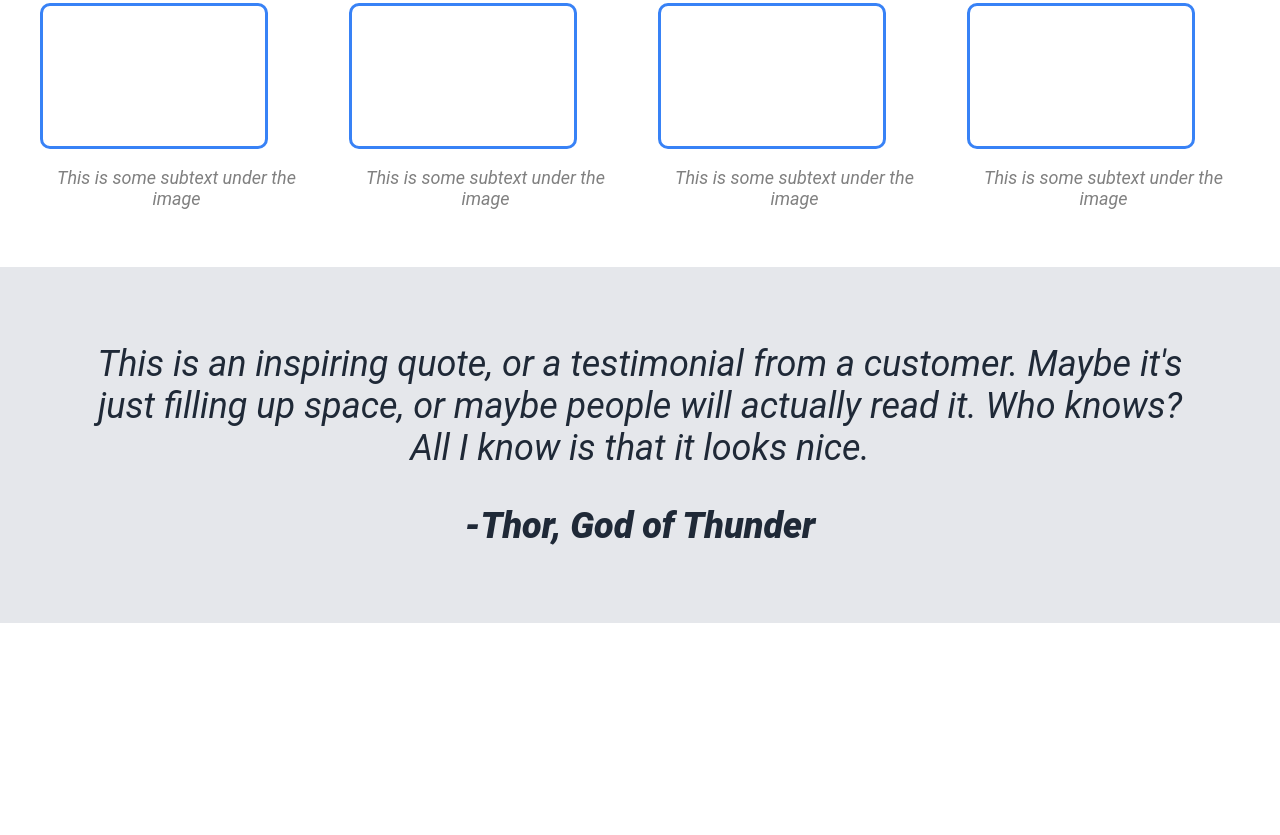
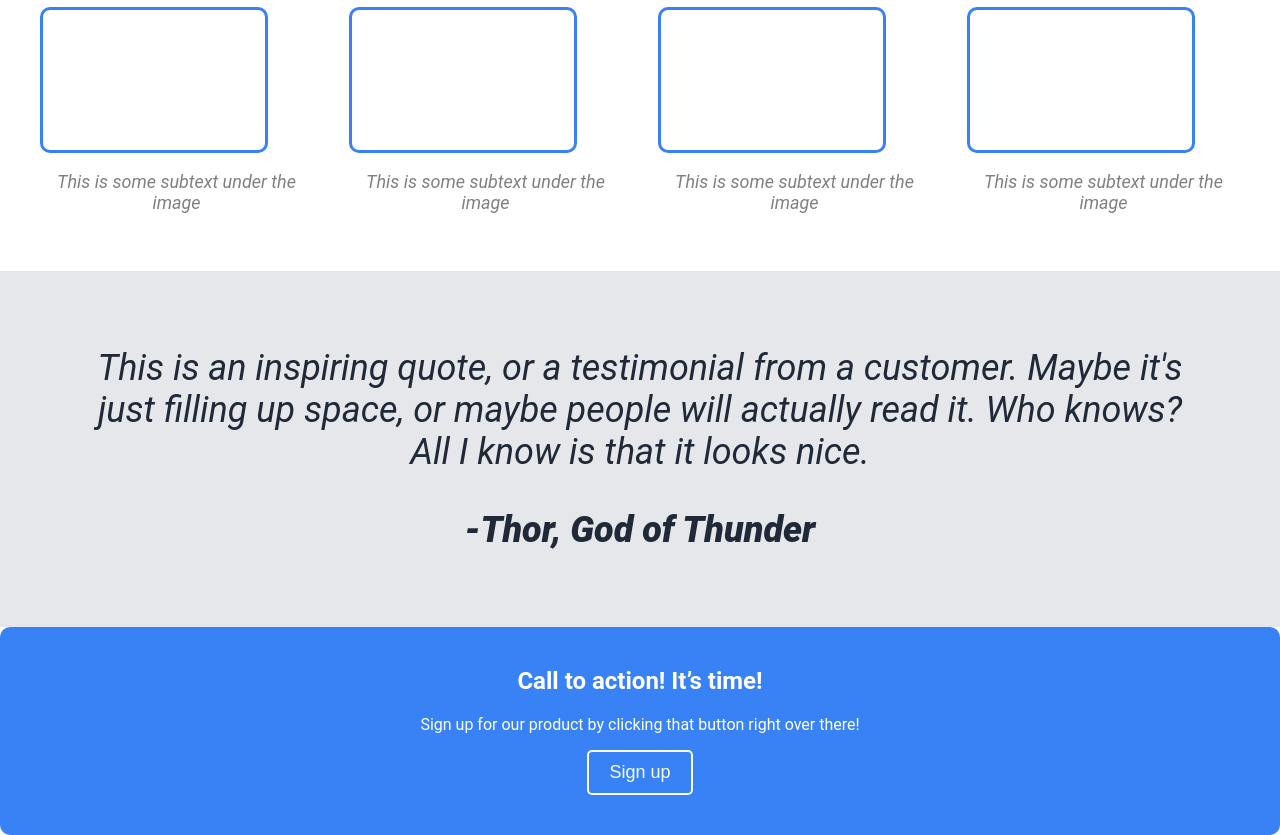
Before and after one commit to NoLuckNick/Landing-Page, a plain HTML site: page index.html in a window 1280 px wide. Shown: the part 536-1371 px from the top of the page. Before the commit the page ends 1159 px from the top, so only its background shows below. Drawn offline with Linux system fonts and the light colour scheme.

Commit message:
Added call to action section

```diff
--- a/index.html
+++ b/index.html
@@ -18,6 +18,7 @@
         </div>
     </header>
 
+    <main>
     <section class="hero">
         <div class="container">
             <div class="hero-content">
@@ -61,6 +62,17 @@ is that it looks nice.</p>
         </div>
     </section>
 
+    <section class="cta">
+        <div class="container">
+          <div class="cta-content">
+            <h2>Call to action! It’s time!</h2>
+            <p>Sign up for our product by clicking that button right over there!</p>
+            <button class="button">Sign up</button>
+          </div>
+        </div>
+      </section>
+    </main>
+
 
 </body>
 </html>
--- a/style.css
+++ b/style.css
@@ -74,11 +74,11 @@ button{
 
 .button{
     background-color: #3882F6;
-    border: none;
     padding: 10px 20px;
     font-size: 18px;
     border-radius: 5px;
     color: #F9FAF8;
+    border: solid 2px #F9FAF8;
 }
 
 .hero-image{
@@ -148,3 +148,17 @@ button{
     margin-top: 10px;
     font-weight: 900;
 }
+
+/* Call To Action */
+
+.cta {
+    background-color: #3882F6;
+    color: #fff;
+    padding: 40px 0;
+    text-align: center;
+    border-radius: 10px;
+}
+
+  .cta-content h2 {
+    margin: 0 0 20px;
+}
```
